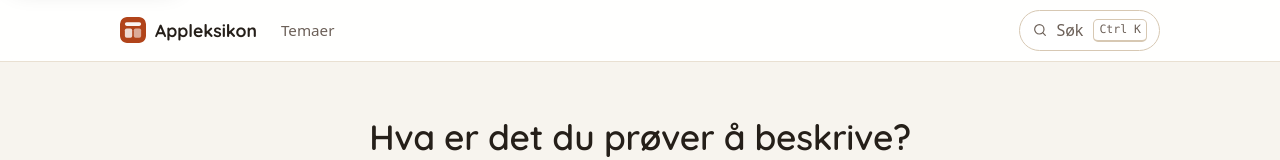
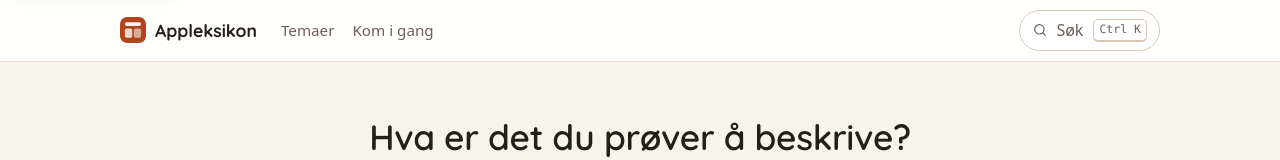
Before and after one commit to peohol/appleksikon, a React (Vite) app: page / in a window 1280 px wide. Shown: the top 160 px of the page. Built offline with nearby package versions, Linux system fonts and the light colour scheme; a web font is replaced by a local one.

Commit message:
feat: add guide to site navigation and footer

```diff
--- a/src/components/Header.tsx
+++ b/src/components/Header.tsx
@@ -46,6 +46,7 @@ export function Header() {
         </Link>
         <nav className="site-nav" aria-label="Hovedmeny">
           <Link href="/#temaer">Temaer</Link>
+          <Link href="/kom-i-gang">Kom i gang</Link>
         </nav>
         <button type="button" className="site-sok" onClick={() => setSearchOpen(true)}>
           <Icon name="sok" size={16} />
```
